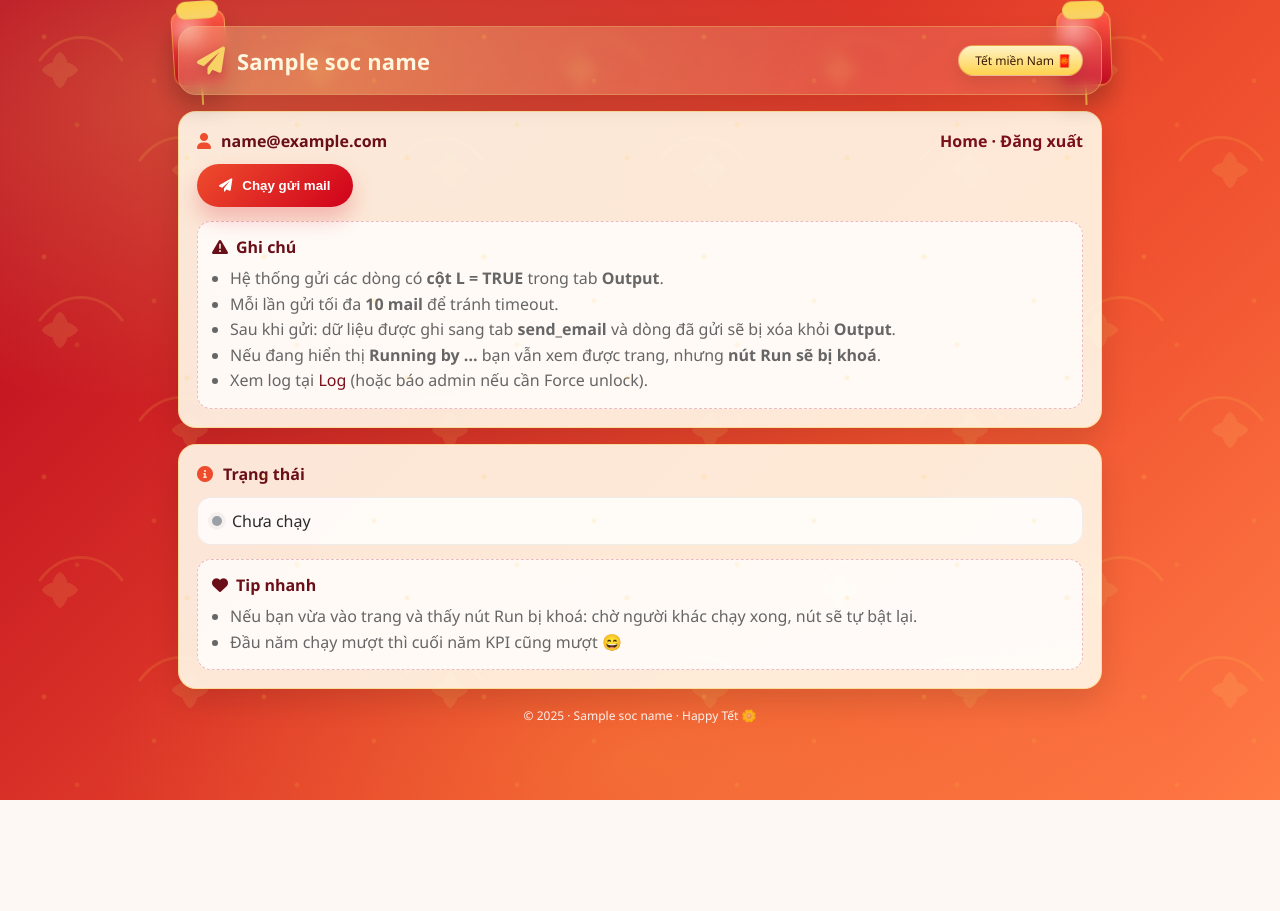
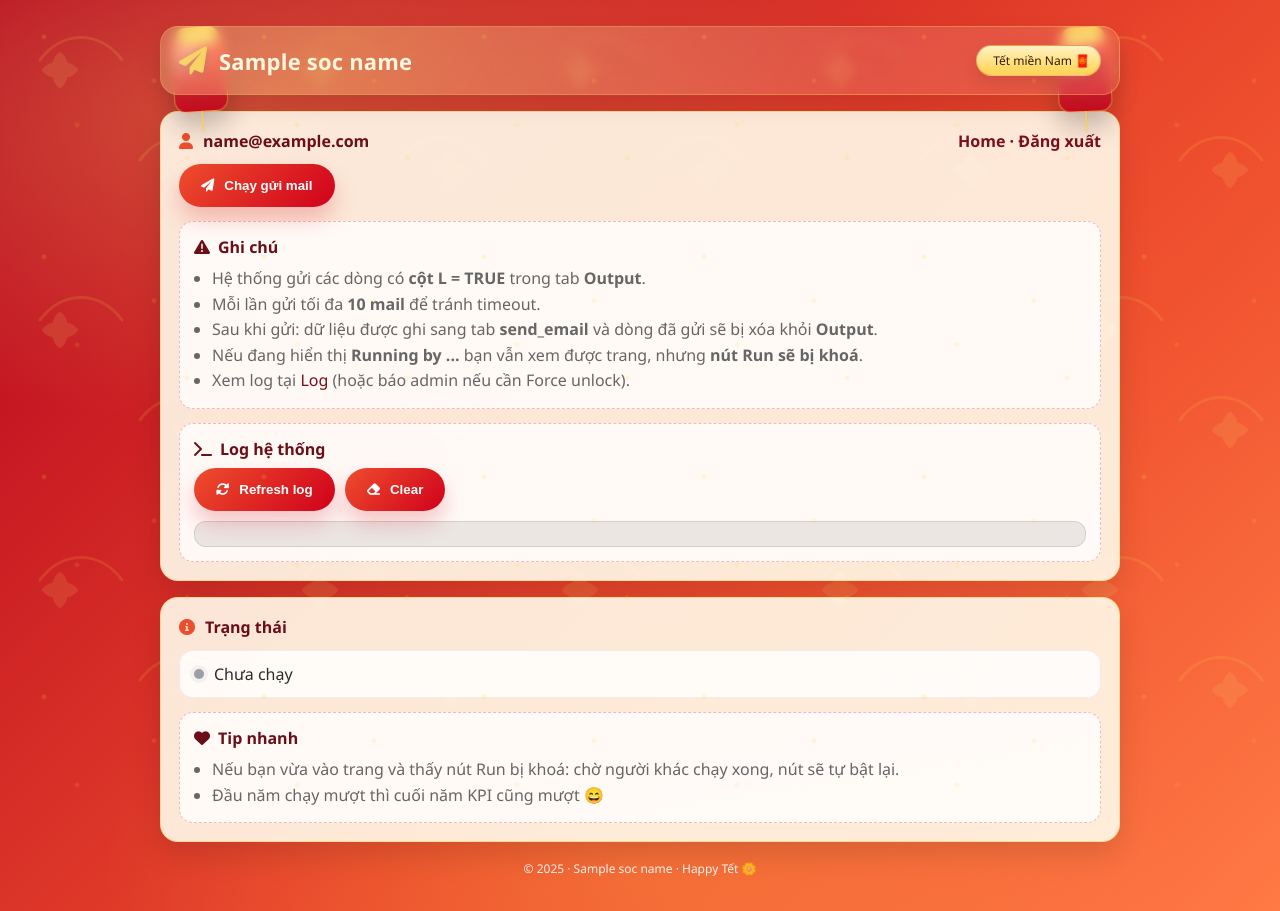
Before and after one commit to KienQuocNgoShopee/gmail-flask-railway, a Flask app: template templates/mail.html in a window 1280 px wide. Before the commit the page ends 800 px from the top, so only its background shows below. Run offline with Flask 3, Linux system fonts and the light colour scheme; the template is opened without the code that fills it: most values are stand-ins (such as "Sample title", 1, 10 or a date in 2020); parts of the project's set-up code (start-up, migrations or seed data) failed here and were passed over.

Commit message:
Add BDB-4

```diff
--- a/app.py
+++ b/app.py
@@ -10,6 +10,39 @@
 from google.auth.transport.requests import Request
 from google.oauth2.credentials import Credentials
 import sys
+from pathlib import Path
+
+LOG_DIR = Path("logs")
+LOG_DIR.mkdir(parents=True, exist_ok=True)
+
+def log_path(soc: str) -> Path:
+    return LOG_DIR / f"{soc}.log"
+
+_thread_local = threading.local()
+_ORIGINAL_STDOUT = sys.stdout
+
+class StdoutRouter:
+    def __init__(self, fallback):
+        self.fallback = fallback
+
+    def write(self, s):
+        fp = getattr(_thread_local, "log_fp", None)
+        if fp:
+            fp.write(s)
+            fp.flush()
+        else:
+            self.fallback.write(s)
+            self.fallback.flush()
+
+    def flush(self):
+        fp = getattr(_thread_local, "log_fp", None)
+        if fp:
+            fp.flush()
+        self.fallback.flush()
+
+# Set 1 lần cho toàn app
+sys.stdout = StdoutRouter(_ORIGINAL_STDOUT)
+
 
 
 app = Flask(__name__)
@@ -203,17 +236,6 @@
         return jsonify({"error": "Unknown soc"}), 400
     return jsonify(read_lock(soc))
 
-# --- API CHECK LOG ---
-@app.route("/log")
-def view_log():
-    try:
-        with open("app.log", "r", encoding="utf-8") as f:
-            log_content = f.read()
-    except Exception as e:
-        log_content = f"Lỗi khi đọc log: {e}"
-
-    return render_template("log.html", log=log_content)
-
 # --- API CHẠY Gửi MAIL ---
 @app.route("/run", methods=["POST"])
 def run_batch():
@@ -238,15 +260,48 @@
     spreadsheet_id = SOC_CONFIG[soc]["sheet_id"]
 
     def task():
+        fp = open(log_path(soc), "a", encoding="utf-8")
+        _thread_local.log_fp = fp
         try:
             lock_ref(soc).set({"message": "Đang gửi email..."}, merge=True)
-            run_main(user_email, spreadsheet_id)   # <-- main.py mới
+
+            print("=" * 60)
+            print(f"START soc={soc} by={user_email}")
+            run_main(user_email, spreadsheet_id)
+            print(f"DONE soc={soc}")
+
             release_lock(soc, "Đã hoàn thành")
         except Exception as e:
+            print(f"ERROR soc={soc}: {e}")
             release_lock(soc, f"Lỗi: {e}")
+        finally:
+            fp.close()
+            _thread_local.log_fp = None
 
     threading.Thread(target=task, daemon=True).start()
     return jsonify({"status": "started", "message": "Đã bắt đầu gửi mail"})
+
+@app.route("/log-data")
+def log_data():
+    if "user_email" not in session:
+        return jsonify({"error": "unauthorized"}), 401
+
+    soc = request.args.get("soc", "").lower()
+    if soc not in SOC_CONFIG:
+        return jsonify({"error": "Unknown soc"}), 400
+
+    tail = int(request.args.get("tail", "300"))
+    tail = max(50, min(tail, 3000))  # clamp
+
+    p = log_path(soc)
+    if not p.exists():
+        return jsonify({"soc": soc, "text": ""})
+
+    try:
+        lines = p.read_text(encoding="utf-8", errors="ignore").splitlines()
+        return jsonify({"soc": soc, "text": "\n".join(lines[-tail:])})
+    except Exception as e:
+        return jsonify({"soc": soc, "text": f"Lỗi đọc log: {e}"})
 
 # --- LOGOUT ---
 @app.route("/logout")
--- a/static/css/style.css
+++ b/static/css/style.css
@@ -34,6 +34,12 @@
     radial-gradient(900px 420px at 50% 95%, rgba(255,210,77,0.20), transparent 60%),
     linear-gradient(135deg, var(--tet-red) 0%, var(--shopee-orange) 62%, #FF7A45 100%);
   position: relative;
+
+  display: flex;
+  align-items: center;
+  justify-content: center;
+
+  padding: 26px 18px 34px;
 }
 
 /* Pattern hoa mai nhẹ */
@@ -74,8 +80,9 @@
 
 .container{
   max-width: 960px;
+  width: 100%;
   margin: 0 auto;
-  padding: 26px 18px 34px;
+  padding: 0;
 }
 
 .header{
@@ -360,7 +367,25 @@
   margin-bottom: 12px;
 }
 
+.log-pre{
+  max-height: 320px;
+  overflow: auto;
+  background: rgba(0,0,0,0.08);
+  border: 1px solid rgba(0,0,0,0.10);
+  border-radius: 12px;
+  padding: 12px;
+  font-size: 12px;
+  line-height: 1.4;
+  white-space: pre-wrap;
+}
+
+
 @media (max-width: 720px){
   .home-grid{ grid-template-columns: 1fr; }
   .header h1{ font-size: 18px; }
 }
+@media (max-height: 720px){
+  body{
+    align-items: flex-start; /* màn hình thấp thì bám trên để dễ scroll */
+  }
+}
--- a/static/js/script.js
+++ b/static/js/script.js
@@ -8,6 +8,32 @@
   const resultElement = document.getElementById("result");
   const statusIndicator = document.getElementById("status-indicator");
   const progressBar = document.getElementById("progress-bar");
+      // ===== LOG FUNCTIONS (SOC-specific) =====
+  const logBox = document.getElementById("logBox");
+
+  function setLog(text) {
+    if (!logBox) return;
+    logBox.textContent = text || "";
+    logBox.scrollTop = logBox.scrollHeight; // auto scroll xuống cuối
+  }
+
+  async function fetchLog(tail = 400) {
+    const res = await fetch(`/log-data?soc=${encodeURIComponent(SOC)}&tail=${tail}`);
+    const data = await res.json().catch(() => ({}));
+    setLog(data.text || "");
+  }
+
+  function refreshLog() {
+    fetchLog().catch(() => {});
+  }
+
+  function clearLogUI() {
+    setLog("");
+  }
+
+  // expose ra global để nút trong HTML gọi được
+  window.refreshLog = refreshLog;
+  window.clearLogUI = clearLogUI;
 
   function updateStatusUI(status, message, senderEmail = null) {
     if (!resultElement || !statusIndicator) return;
@@ -62,6 +88,7 @@
     } catch (e) {
       updateStatusUI("error", "Lỗi kết nối: " + e.message);
     }
+    fetchLog().catch(() => {});
   }
 
   async function fetchStatus() {
@@ -80,6 +107,7 @@
           } else {
             updateStatusUI("running", data.message || "Đang chạy...");
           }
+          fetchLog().catch(() => {});
         } else {
           const msg = String(data.message || "");
           if (msg.toLowerCase().includes("lỗi")) updateStatusUI("error", msg);
@@ -100,6 +128,7 @@
   // init status
   window.addEventListener("load", async () => {
     try {
+        fetchLog().catch(() => {});
       const data = await fetchStatus();
       if (data.running) {
         if (data.by && data.by !== currentUserEmail) {
--- a/templates/mail.html
+++ b/templates/mail.html
@@ -1,5 +1,6 @@
 <!DOCTYPE html>
 <html lang="vi">
+
 <head>
     <meta charset="UTF-8" />
     <meta name="viewport" content="width=device-width, initial-scale=1.0" />
@@ -49,10 +50,28 @@
                     <ul>
                         <li>Hệ thống gửi các dòng có <b>cột L = TRUE</b> trong tab <b>Output</b>.</li>
                         <li>Mỗi lần gửi tối đa <b>10 mail</b> để tránh timeout.</li>
-            <li>Sau khi gửi: dữ liệu được ghi sang tab <b>send_email</b> và dòng đã gửi sẽ bị xóa khỏi <b>Output</b>.</li>
-            <li>Nếu đang hiển thị <b>Running by ...</b> bạn vẫn xem được trang, nhưng <b>nút Run sẽ bị khoá</b>.</li>
-            <li>Xem log tại <a href="/log" target="_blank">Log</a> (hoặc báo admin nếu cần Force unlock).</li>
+                        <li>Sau khi gửi: dữ liệu được ghi sang tab <b>send_email</b> và dòng đã gửi sẽ bị xóa khỏi
+                            <b>Output</b>.</li>
+                        <li>Nếu đang hiển thị <b>Running by ...</b> bạn vẫn xem được trang, nhưng <b>nút Run sẽ bị
+                                khoá</b>.</li>
+                        <li>Xem log tại <a href="/log" target="_blank">Log</a> (hoặc báo admin nếu cần Force unlock).
+                        </li>
                     </ul>
+                </div>
+                <div class="info-box">
+                    <h4><i class="fas fa-terminal"></i> Log hệ thống</h4>
+
+                    <div style="display:flex; gap:10px; flex-wrap:wrap; margin-bottom:10px;">
+                        <button class="btn-primary" type="button" onclick="refreshLog()">
+                            <i class="fas fa-rotate"></i><span>Refresh log</span>
+                        </button>
+
+                        <button class="btn-primary" type="button" onclick="clearLogUI()">
+                            <i class="fas fa-eraser"></i><span>Clear</span>
+                        </button>
+                    </div>
+
+                    <pre id="logBox" class="log-pre">(log sẽ hiện ở đây)</pre>
                 </div>
             </div>
 
@@ -74,7 +93,8 @@
                 <div class="info-box">
                     <h4><i class="fas fa-heart"></i> Tip nhanh</h4>
                     <ul>
-            <li>Nếu bạn vừa vào trang và thấy nút Run bị khoá: chờ người khác chạy xong, nút sẽ tự bật lại.</li>
+                        <li>Nếu bạn vừa vào trang và thấy nút Run bị khoá: chờ người khác chạy xong, nút sẽ tự bật lại.
+                        </li>
                         <li>Đầu năm chạy mượt thì cuối năm KPI cũng mượt 😄</li>
                     </ul>
                 </div>
@@ -88,4 +108,5 @@
 
     <script src="{{ url_for('static', filename='js/script.js') }}"></script>
 </body>
+
 </html>
```
Lines whose indentation alone changed are shown as unchanged.
